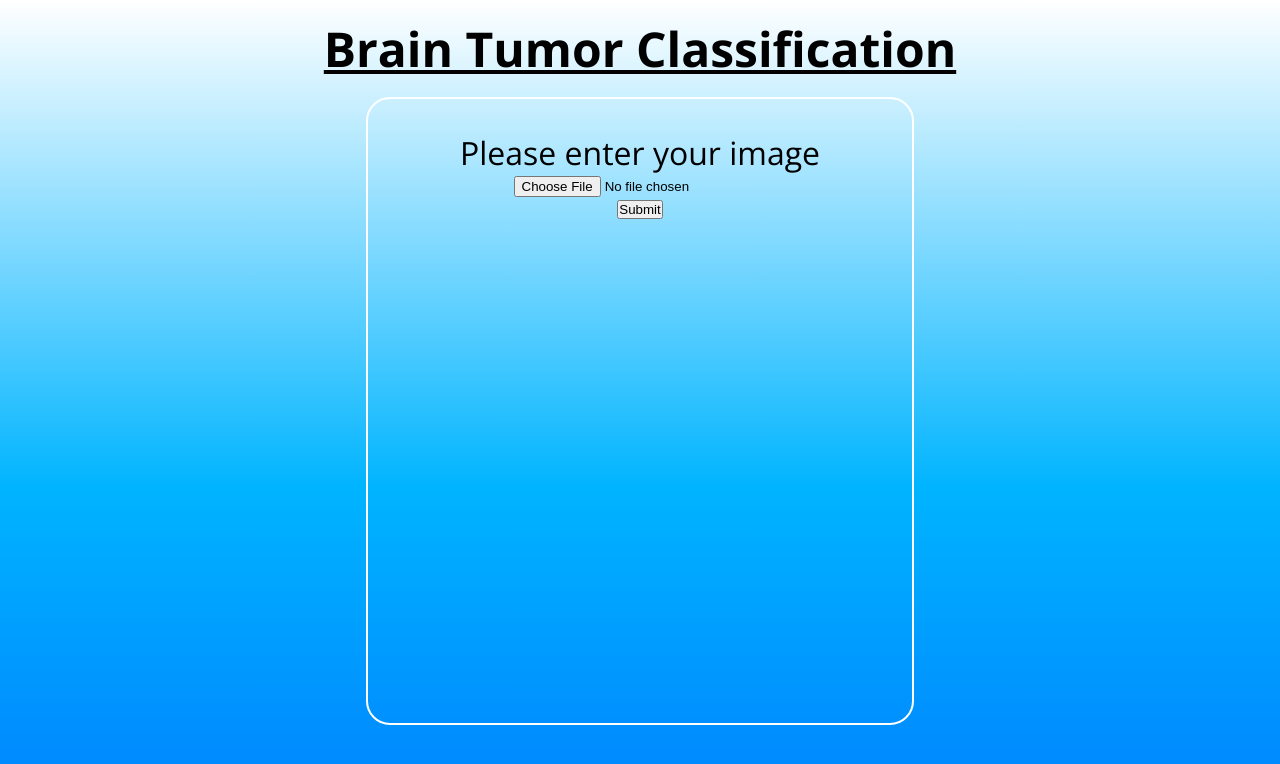
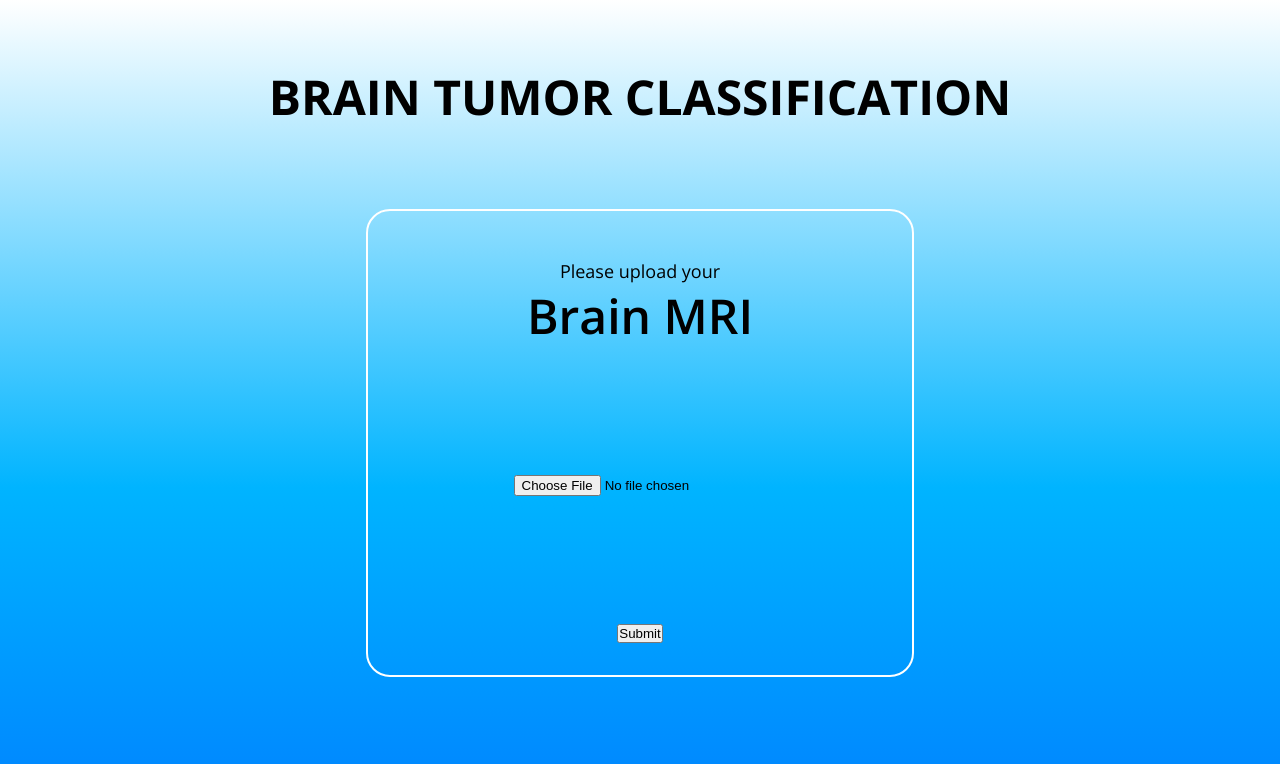
Before and after one commit to raj-dash/BrainTumorClassificationUI, a React (Vite) app: page / in a window 1280 px wide. Shown: the top 764 px of the page. Built offline with nearby package versions, Linux system fonts and the light colour scheme.

Commit message:
Made changes to form label

```diff
--- a/src/App.css
+++ b/src/App.css
@@ -20,10 +20,11 @@ body {
 
 .title {
   padding: 1rem;
+  padding-top: 4rem;
   align-items: center;
   text-align: center;
   font-size: 24px;
-  text-decoration: underline;
+  /* text-decoration: underline; */
 }
 
 .form-container {
@@ -33,10 +34,10 @@ body {
   /* align-items: center; */
   border: #ffffff solid 2px;
   border-radius: 1.5rem;
-  min-height: 70vh;
-  /* max-width: 30rem; */
+  text-align: center;
+  min-height: 50vh;
+  max-width: max-content;
   min-width: 30rem;
-  text-align: center;
 }
 
 .container {
@@ -44,14 +45,32 @@ body {
   justify-content: center;
   align-items: center;
   width: 100%;
+  padding-top: 4rem;
+}
+
+.label-container {
+  display: flex;
+  flex-direction: column;
 }
 
 .label {
-  font-size: 32px;
+  font-size: 18px;
   padding-top: 1rem;
+}
+
+.label-mri {
+  font-size: 48px;
+  font-weight: 600;
+  /* padding-top: 1rem; */
 }
 
 .reply-container {
   display: flex;
   flex-direction: column;
 }
+
+.form {
+  display: flex;
+  flex-direction: column;
+  justify-content: space-between;
+}
--- a/src/components/FormContainer.jsx
+++ b/src/components/FormContainer.jsx
@@ -53,9 +53,12 @@ function FormContainer({ selectedFile, setSelectedFile, setRender, setTumor }) {
     <>
       <div className="container">
         <div className="form-container">
-          <form action="POST" onSubmit={handleSubmit}>
-            <div>
-              <label className="label">Please enter your image</label>
+          <form action="POST" onSubmit={handleSubmit} className="form">
+            <div className="label-container">
+              <label className="label">Please upload your</label>
+              <label htmlFor="mri" className="label-mri">
+                Brain MRI
+              </label>
             </div>
             <div>
               <input type="file" name="image" onChange={handleFileSelect} />
--- a/src/components/Title.jsx
+++ b/src/components/Title.jsx
@@ -2,7 +2,7 @@ function Title() {
   return (
     <>
       <div className="title">
-        <h1>Brain Tumor Classification</h1>
+        <h1>BRAIN TUMOR CLASSIFICATION</h1>
       </div>
     </>
   );
```
